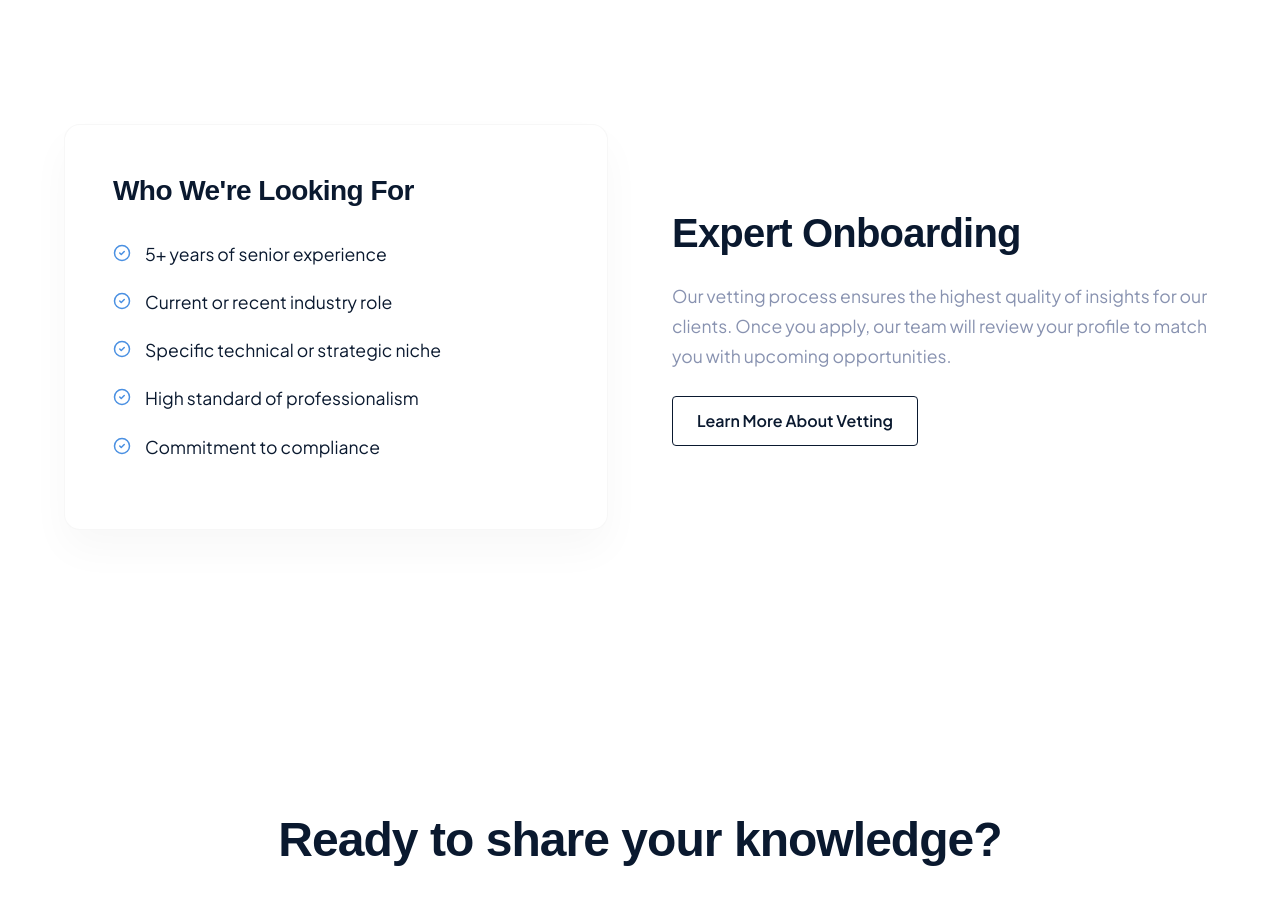
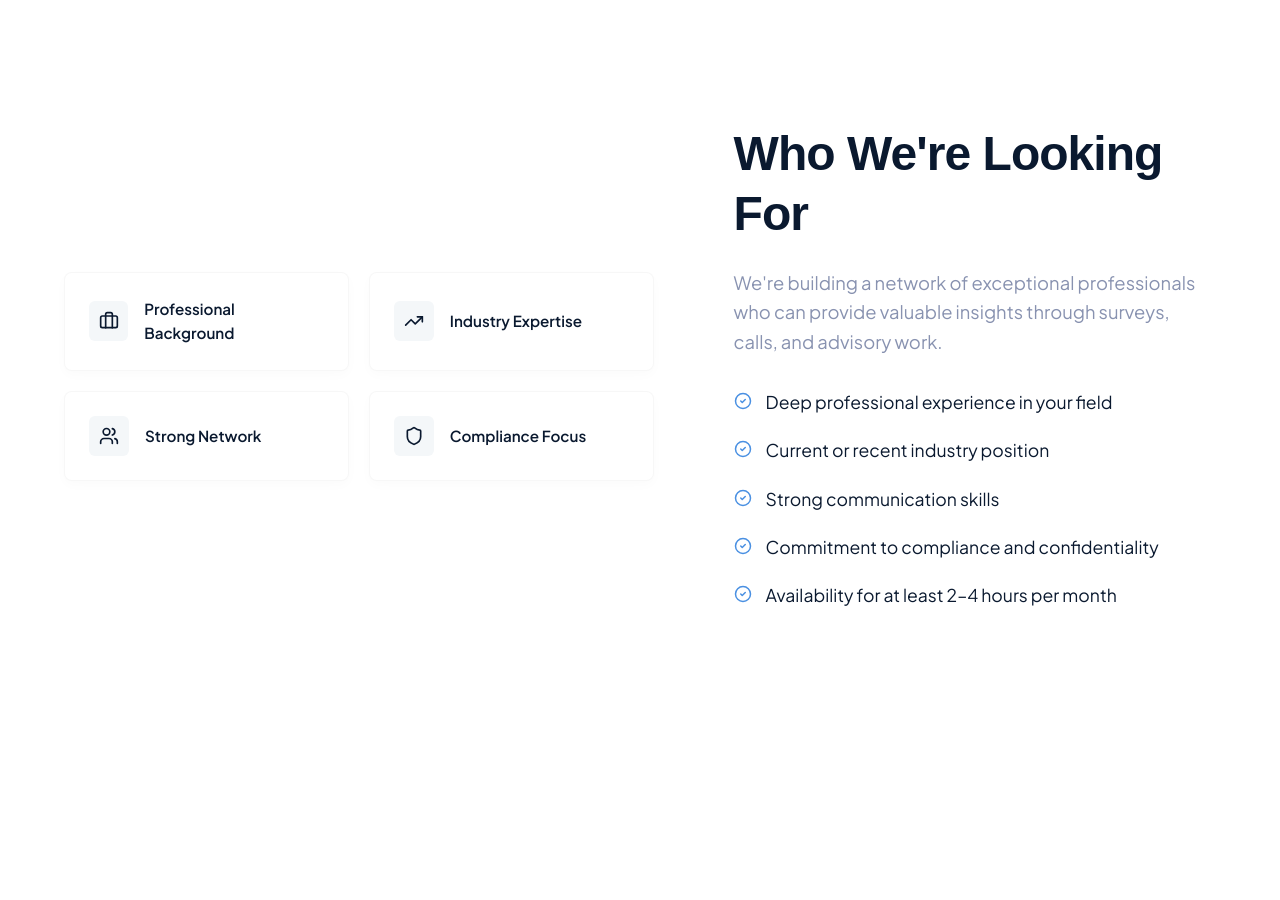
Before and after one commit to skydani26/signalbridge-insights, a Next.js app: page /for-experts in a window 1280 px wide. Shown: the part 3420-4320 px from the top of the page. Built offline with nearby package versions, Linux system fonts and the light colour scheme; a web font is replaced by a local one.

Commit message:
Overhaul Who We're Looking For section with relaxed wording

```diff
--- a/src/app/for-experts/for-experts.module.css
+++ b/src/app/for-experts/for-experts.module.css
@@ -197,9 +197,51 @@
     color: #94A3B8;
 }
 
+.lookingGrid {
+    display: grid;
+    grid-template-columns: 1.1fr 0.9fr;
+    gap: 80px;
+    align-items: center;
+}
+
+.infoCardGrid {
+    display: grid;
+    grid-template-columns: 1fr 1fr;
+    gap: 20px;
+}
+
+.infoCard {
+    background: white;
+    padding: 24px;
+    border-radius: 8px;
+    border: 1px solid rgba(0, 0, 0, 0.03);
+    display: flex;
+    align-items: center;
+    gap: 16px;
+    box-shadow: 0 4px 12px rgba(0, 0, 0, 0.02);
+}
+
+.infoIconBox {
+    width: 40px;
+    height: 40px;
+    background-color: var(--color-gray-100);
+    border-radius: 6px;
+    display: flex;
+    align-items: center;
+    justify-content: center;
+    color: var(--color-primary);
+}
+
+.infoCard span {
+    font-size: 0.95rem;
+    font-weight: 600;
+    color: var(--color-primary);
+}
+
 .requirementsList {
     list-style: none;
     padding: 0;
+    margin-top: 32px;
 }
 
 .requirementsList li {
--- a/src/app/for-experts/page.tsx
+++ b/src/app/for-experts/page.tsx
@@ -1,7 +1,7 @@
 import React from 'react';
 import SectionWrapper from "@/components/SectionWrapper";
 import Button from "@/components/Button";
-import { FileText, Phone, Users, Zap, CheckCircle2, DollarSign, Clock, Globe, Shield } from "lucide-react";
+import { FileText, Phone, Users, Zap, CheckCircle2, DollarSign, Clock, Globe, Shield, Briefcase, TrendingUp } from "lucide-react";
 import styles from "./for-experts.module.css";
 
 export const metadata = {
@@ -136,23 +136,37 @@ export default function ForExperts() {
                 </div>
             </SectionWrapper>
             <SectionWrapper>
-                <div style={{ display: 'grid', gridTemplateColumns: '1fr 1fr', gap: '64px', alignItems: 'center' }}>
-                    <div style={{ background: 'white', padding: '48px', borderRadius: '16px', boxShadow: '0 20px 40px rgba(0,0,0,0.03)', border: '1px solid rgba(0,0,0,0.03)' }}>
-                        <h2 style={{ fontSize: '1.75rem', marginBottom: '32px' }}>Who We're Looking For</h2>
-                        <ul className={styles.requirementsList}>
-                            <li><CheckCircle2 size={18} className={styles.checkIcon} /> 5+ years of senior experience</li>
-                            <li><CheckCircle2 size={18} className={styles.checkIcon} /> Current or recent industry role</li>
-                            <li><CheckCircle2 size={18} className={styles.checkIcon} /> Specific technical or strategic niche</li>
-                            <li><CheckCircle2 size={18} className={styles.checkIcon} /> High standard of professionalism</li>
-                            <li><CheckCircle2 size={18} className={styles.checkIcon} /> Commitment to compliance</li>
-                        </ul>
+                <div className={styles.lookingGrid}>
+                    <div className={styles.infoCardGrid}>
+                        <div className={styles.infoCard}>
+                            <div className={styles.infoIconBox}><Briefcase size={20} /></div>
+                            <span>Professional Background</span>
+                        </div>
+                        <div className={styles.infoCard}>
+                            <div className={styles.infoIconBox}><TrendingUp size={20} /></div>
+                            <span>Industry Expertise</span>
+                        </div>
+                        <div className={styles.infoCard}>
+                            <div className={styles.infoIconBox}><Users size={20} /></div>
+                            <span>Strong Network</span>
+                        </div>
+                        <div className={styles.infoCard}>
+                            <div className={styles.infoIconBox}><Shield size={20} /></div>
+                            <span>Compliance Focus</span>
+                        </div>
                     </div>
                     <div>
-                        <h2 style={{ fontSize: '2.5rem', marginBottom: '24px' }}>Expert Onboarding</h2>
-                        <p style={{ fontSize: '1.1rem', color: 'var(--color-text-light)', marginBottom: '24px', lineHeight: '1.7' }}>
-                            Our vetting process ensures the highest quality of insights for our clients. Once you apply, our team will review your profile to match you with upcoming opportunities.
+                        <h2 style={{ fontSize: '3rem', fontWeight: '800', marginBottom: '24px' }}>Who We're Looking For</h2>
+                        <p style={{ color: 'var(--color-text-light)', fontSize: '1.15rem', lineHeight: '1.6' }}>
+                            We're building a network of exceptional professionals who can provide valuable insights through surveys, calls, and advisory work.
                         </p>
-                        <Button href="/contact" variant="outline">Learn More About Vetting</Button>
+                        <ul className={styles.requirementsList}>
+                            <li><CheckCircle2 size={18} className={styles.checkIcon} /> Deep professional experience in your field</li>
+                            <li><CheckCircle2 size={18} className={styles.checkIcon} /> Current or recent industry position</li>
+                            <li><CheckCircle2 size={18} className={styles.checkIcon} /> Strong communication skills</li>
+                            <li><CheckCircle2 size={18} className={styles.checkIcon} /> Commitment to compliance and confidentiality</li>
+                            <li><CheckCircle2 size={18} className={styles.checkIcon} /> Availability for at least 2–4 hours per month</li>
+                        </ul>
                     </div>
                 </div>
             </SectionWrapper>
```
